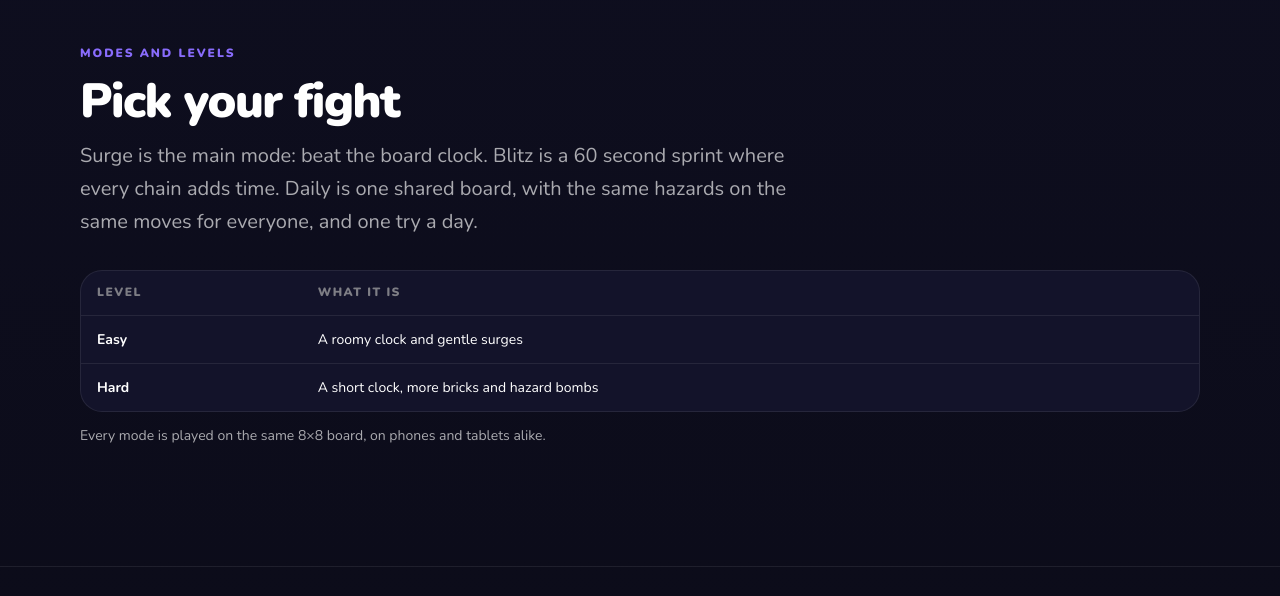
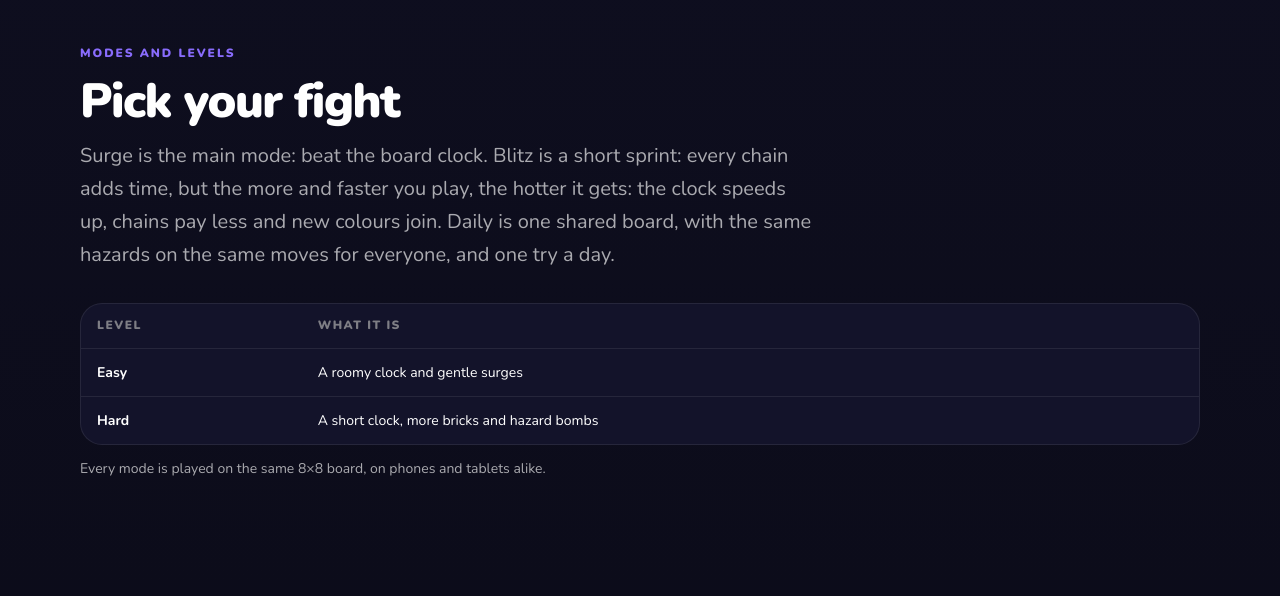
Before and after one commit to afaqkhan362/huestreak-site, a plain HTML site: page gameplay.html in a window 1280 px wide. Shown: the part 3360-3956 px from the top of the page. Drawn offline with Linux system fonts and the light colour scheme.

Commit message:
Deploy 2026-11-17

```diff
--- a/gameplay.html
+++ b/gameplay.html
@@ -105,7 +105,7 @@
     <div class="section__head">
       <span class="eyebrow">Modes and levels</span>
       <h2>Pick your fight</h2>
-      <p>Surge is the main mode: beat the board clock. Blitz is a 60 second sprint where every chain adds time. Daily is one shared board, with the same hazards on the same moves for everyone, and one try a day.</p>
+      <p>Surge is the main mode: beat the board clock. Blitz is a short sprint: every chain adds time, but the more and faster you play, the hotter it gets: the clock speeds up, chains pay less and new colours join. Daily is one shared board, with the same hazards on the same moves for everyone, and one try a day.</p>
     </div>
     <div class="table-wrap">
       <table>
```
